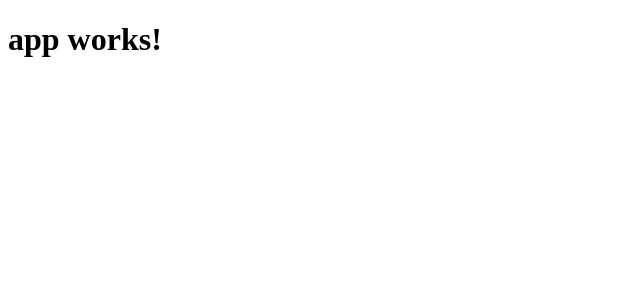
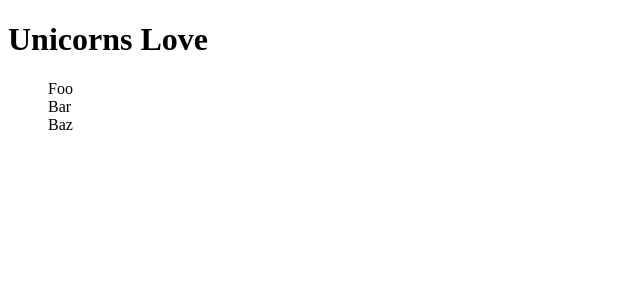
Before and after one commit to theFreedomBanana/unicorns, an Angular app: page / in a window 1280 px wide. Shown: the top 300 px of the page, without its empty margins (0-640 px from the left). Built offline with nearby package versions, Linux system fonts and the light colour scheme.

Commit message:
display unicorns

```diff
--- a/src/app/app.component.html
+++ b/src/app/app.component.html
@@ -1,3 +1,11 @@
-<h1>
-  {{title}}
-</h1>
+<div>
+
+  <h1>
+    Unicorns Love
+  </h1>
+
+  <ul>
+    <li *ngFor="let unicorn of unicorns">{{unicorn.name}}</li>
+  </ul>
+
+</div>
--- /dev/null
+++ b/src/app/app.component.sass
@@ -0,0 +1,2 @@
+ul
+  list-style-type: none;
--- a/src/app/app.component.ts
+++ b/src/app/app.component.ts
@@ -1,10 +1,32 @@
 import { Component } from '@angular/core';
+import { Unicorn } from './definitions';
 
 @Component({
   selector: 'app-root',
   templateUrl: './app.component.html',
-  styleUrls: ['./app.component.css']
+  styleUrls: ['./app.component.sass']
 })
+
 export class AppComponent {
-  title = 'app works!';
+
+  unicorns: Unicorn[] = [
+    {
+      name: "Foo",
+      gender: "male",
+      color: "#ce1a4a"
+    },
+    {
+      name: "Bar",
+      gender: "female",
+      color: "#719ECE"
+    },
+    {
+      name: "Baz",
+      gender: "female",
+      color: "#cece4b"
+    }
+  ]
+
+  constructor() {}
+
 }
--- /dev/null
+++ b/src/app/definitions.ts
@@ -0,0 +1,7 @@
+export class Unicorn {
+  constructor(
+    name: string,
+    gender: string,
+    color: string
+  ) {}
+}
```
Also changed, not shown: src/app/app.component.css (deleted).
